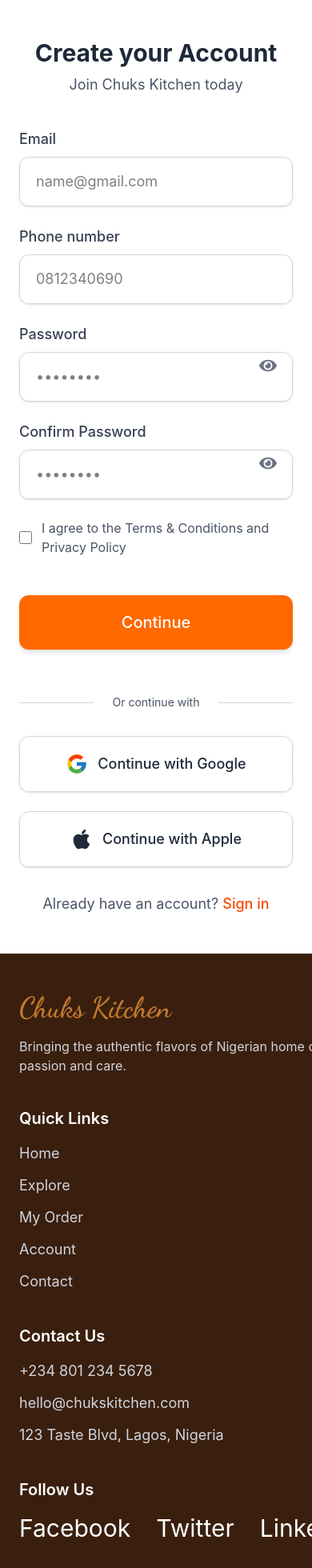
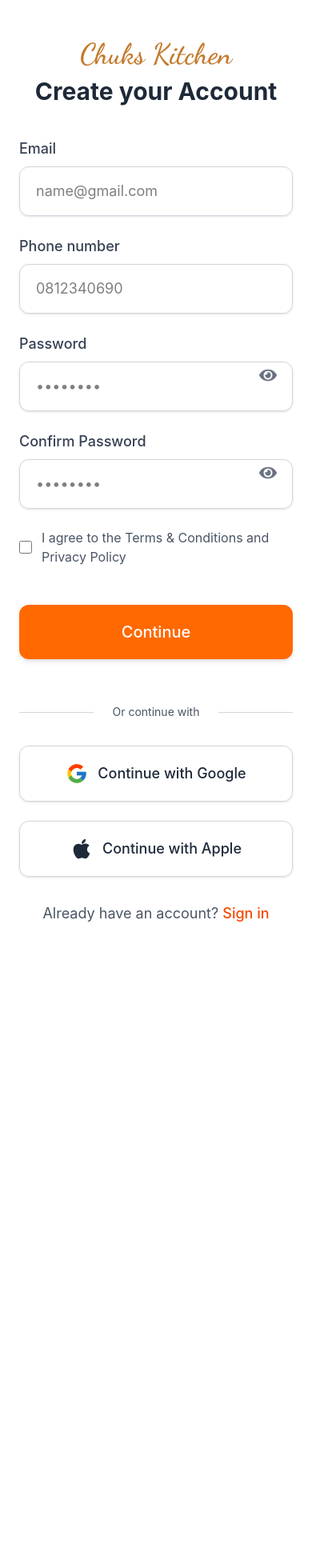
Before and after one commit to MizMelly/Resturant, a React (Vite) app: page /signup in a window 390 px wide. Shown: the top 1960 px of the page at 80% size. After the commit the page ends 1204 px from the top, so only its background shows below. Built offline with nearby package versions, Linux system fonts and the light colour scheme.

Commit message:
Add project documentation

```diff
--- a/src/components/SignUp.jsx
+++ b/src/components/SignUp.jsx
@@ -1,4 +1,5 @@
 import React, { useState } from 'react';
+import { useNavigate } from "react-router-dom";
 import Im1 from "../assets/Im1.png";
 import { FaEye, FaEyeSlash } from "react-icons/fa";
 import { FcGoogle } from "react-icons/fc";
@@ -40,12 +41,11 @@ export default function SignUp() {
 
           {/* Form Title */}
           <div className="mb-10">
+            <h2 className="font-['Dancing_Script'] text-4xl md:text-5xl text-[#c47a2c] mb-2 text-center md:text-left">
+              Chuks Kitchen</h2>
             <h3 className="text-3xl md:text-4xl font-bold text-gray-800 text-center md:text-left">
               Create your Account
             </h3>
-            <p className="text-center md:text-left text-gray-600 mt-2 text-lg">
-              Join Chuks Kitchen today
-            </p>
           </div>
 
           {/* Form */}
@@ -162,8 +162,8 @@ export default function SignUp() {
         </div>
       </div>
 
-      {/* DARK BROWN FOOTER */}
-      <footer className="bg-[#3a1f0f] text-white py-12">
+      {/* DARK BROWN FOOTER – hidden on mobile */}
+      <footer className="hidden md:block bg-[#3a1f0f] text-white py-12">
         <div className="max-w-7xl mx-auto px-6 grid md:grid-cols-4 gap-10">
 
           {/* Chuks Kitchen */}
```
